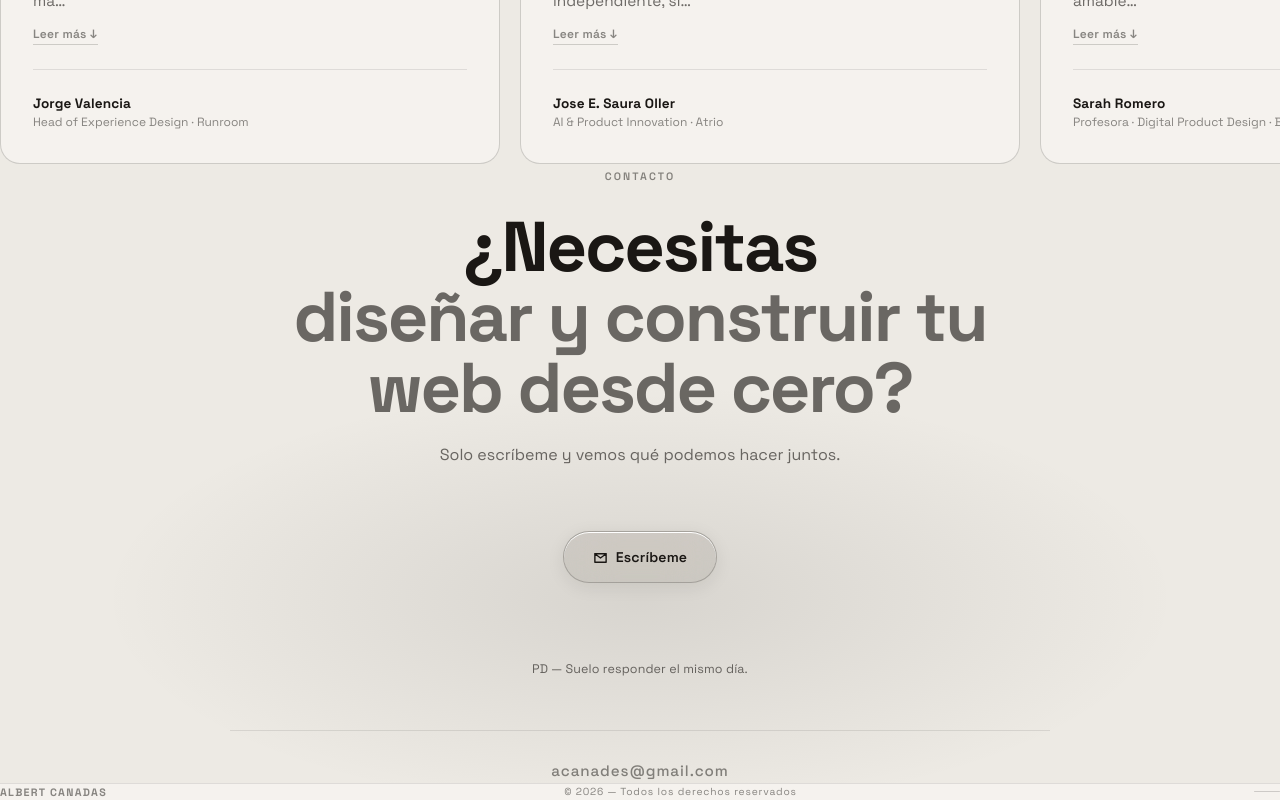
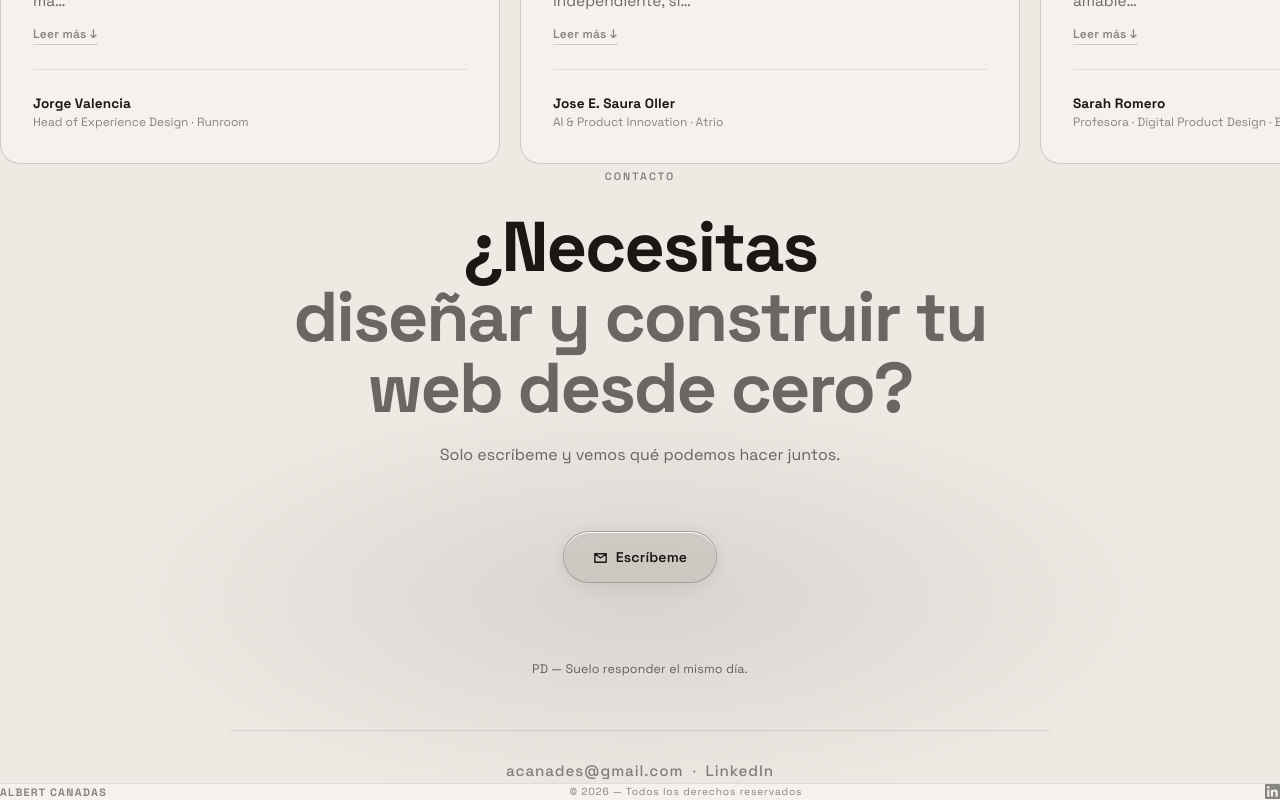
Before and after one commit to Albiiirt/portfolio-albert, a Next.js app: page / in a window 1280 px wide. Shown: the part 6105-6905 px from the top of the page. Built offline with nearby package versions, Linux system fonts and the light colour scheme; no server answers.

Commit message:
Añade acceso a LinkedIn en contacto y footer
Enlace de texto junto al email en Contact y el glifo oficial de
Simple Icons como icono en el Footer, sustituyendo la barra decorativa.

```diff
--- a/components/Contact.tsx
+++ b/components/Contact.tsx
@@ -88,6 +88,7 @@
             </p>
             <div>
               <div className="divider" style={{ marginBottom: "1.75rem" }} />
+              <div style={{ display: "inline-flex", alignItems: "center", gap: "0.6rem" }}>
                 <a
                   href={`mailto:${tx.email}`}
                   style={{ fontSize: "clamp(0.82rem, 1.4vw, 0.95rem)", color: "var(--text-subtle)", letterSpacing: "0.06em", textDecoration: "none", fontWeight: 500, transition: "color 0.28s" }}
@@ -96,6 +97,20 @@
                 >
                   {tx.email}
                 </a>
+                <span style={{ fontSize: "clamp(0.82rem, 1.4vw, 0.95rem)", color: "var(--text-subtle)" }} aria-hidden="true">
+                  ·
+                </span>
+                <a
+                  href="https://www.linkedin.com/in/albertcanadas/"
+                  target="_blank"
+                  rel="noopener noreferrer"
+                  style={{ fontSize: "clamp(0.82rem, 1.4vw, 0.95rem)", color: "var(--text-subtle)", letterSpacing: "0.06em", textDecoration: "none", fontWeight: 500, transition: "color 0.28s" }}
+                  onMouseEnter={(e) => (e.currentTarget.style.color = "var(--text)")}
+                  onMouseLeave={(e) => (e.currentTarget.style.color = "var(--text-subtle)")}
+                >
+                  LinkedIn
+                </a>
+              </div>
             </div>
           </FadeInView>
 
--- a/components/Footer.tsx
+++ b/components/Footer.tsx
@@ -11,7 +11,19 @@
       <div className="site-content" style={{ display: "flex", alignItems: "center", justifyContent: "space-between", flexWrap: "wrap", gap: "1rem" }}>
         <span style={{ fontSize: "0.67rem", fontWeight: 700, letterSpacing: "0.12em", textTransform: "uppercase", color: "var(--text-subtle)" }}>{tx.copy}</span>
         <span style={{ fontSize: "0.64rem", letterSpacing: "0.08em", color: "var(--text-subtle)" }}>© {new Date().getFullYear()} — {tx.rights}</span>
-        <div style={{ width: "26px", height: "1px", background: "var(--border-mid)", borderRadius: "1px" }} />
+        <a
+          href="https://www.linkedin.com/in/albertcanadas/"
+          target="_blank"
+          rel="noopener noreferrer"
+          aria-label="LinkedIn"
+          style={{ display: "inline-flex", color: "var(--text-subtle)", transition: "color 0.28s" }}
+          onMouseEnter={(e) => (e.currentTarget.style.color = "var(--text)")}
+          onMouseLeave={(e) => (e.currentTarget.style.color = "var(--text-subtle)")}
+        >
+          <svg width="15" height="15" viewBox="0 0 24 24" fill="currentColor" aria-hidden="true">
+            <path d="M20.447 20.452h-3.554v-5.569c0-1.328-.027-3.037-1.852-3.037-1.853 0-2.136 1.445-2.136 2.939v5.667H9.351V9h3.414v1.561h.046c.477-.9 1.637-1.85 3.37-1.85 3.601 0 4.267 2.37 4.267 5.455v6.286zM5.337 7.433c-1.144 0-2.063-.926-2.063-2.065 0-1.138.92-2.063 2.063-2.063 1.14 0 2.064.925 2.064 2.063 0 1.139-.925 2.065-2.064 2.065zm1.782 13.019H3.555V9h3.564v11.452zM22.225 0H1.771C.792 0 0 .774 0 1.729v20.542C0 23.227.792 24 1.771 24h20.451C23.2 24 24 23.227 24 22.271V1.729C24 .774 23.2 0 22.222 0h.003z" />
+          </svg>
+        </a>
       </div>
     </footer>
   );
```
Lines whose indentation alone changed are shown as unchanged.
